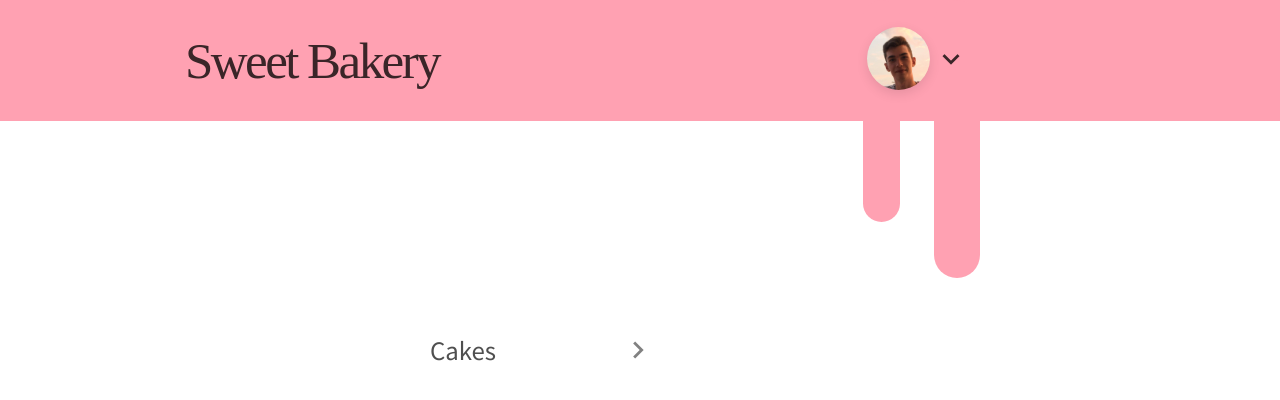
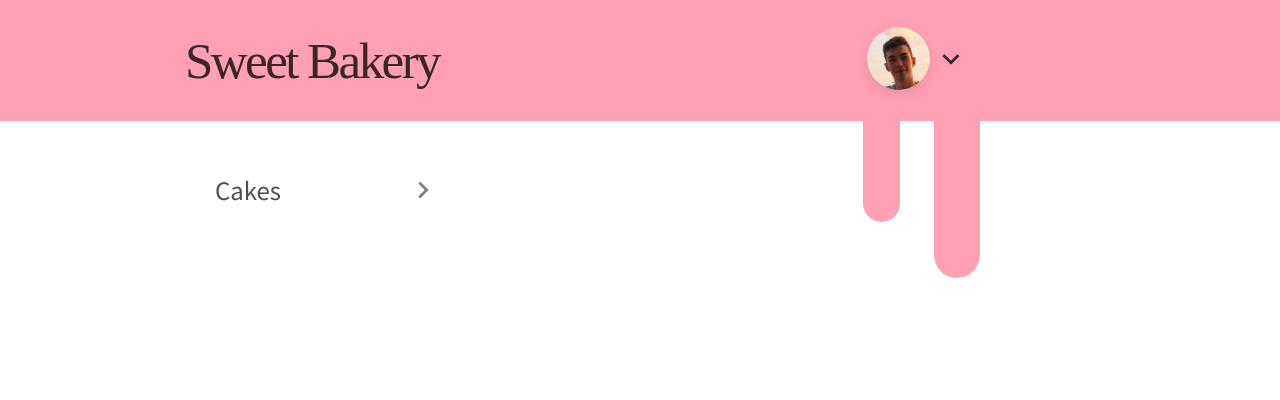
Before and after one commit to Dender46/sweet-bakery, a React (Create React App) app: page / in a window 1280 px wide. Shown: the top 400 px of the page. Built offline with nearby package versions, Linux system fonts and the light colour scheme; a web font is replaced by a local one.

Commit message:
Fix sidebar position

```diff
--- a/src/components/SideBarElement.css
+++ b/src/components/SideBarElement.css
@@ -5,8 +5,6 @@
   position:     absolute;
   width:        225px;
   height:       60px;
-  left:         215px;
-  top:          160px;
 }
 
 h3.section-name {
```
